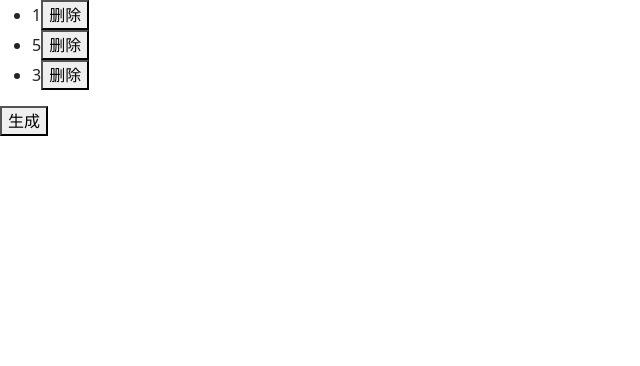
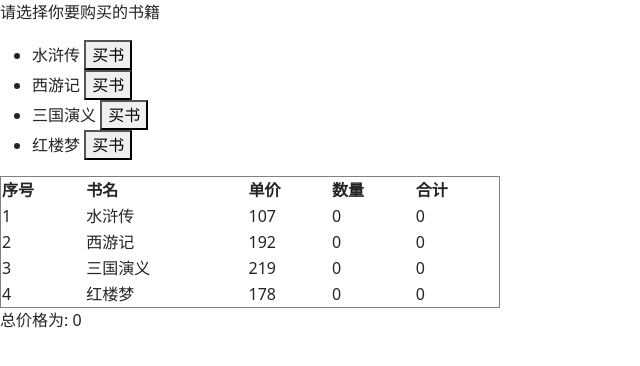
Before and after one commit to jyefddz/vue03, a Vue app: page / in a window 1280 px wide. Shown: the top 366 px of the page, without its empty margins (0-640 px from the left). Built offline with nearby package versions, Linux system fonts and the light colour scheme.

Commit message:
附加练习-4

```diff
--- a/src/App.vue
+++ b/src/App.vue
@@ -1,12 +1,28 @@
 <template>
-  <div id="app">
+  <div>
+    <p>请选择你要购买的书籍</p>
     <ul>
-      <li v-for="(item, ind) in arr" :key="item">
-        <span>{{ item }}</span>
-        <button @click="del(ind)">删除</button>
+      <li v-for="(item,id) in arr" :key="id">{{ item.name }}
+        <button @click="buyFn(id)">买书</button>
       </li>
     </ul>
-    <button @click="add">生成</button>
+    <table border="1" width="500" cellspacing="0">
+      <tr>
+        <th>序号</th>
+        <th>书名</th>
+        <th>单价</th>
+        <th>数量</th>
+        <th>合计</th>
+      </tr>
+      <tr v-for="(item, index) in arr" :key="index">
+        <td>{{ index + 1 }}</td>
+        <td>{{ item.name }}</td>
+        <td>{{ item.price }}</td>
+        <td>{{ item.count }}</td>
+        <td>{{ (item.count) * (item.price) }}</td>
+      </tr>
+    </table>
+    <p>总价格为: {{ sumPrice }}</p>
   </div>
 </template>
 
@@ -14,15 +30,41 @@
 export default {
   data() {
     return {
-      arr: [1, 5, 3],
+      arr: [
+        {
+          name: "水浒传",
+          price: 107,
+          count: 0,
+        },
+        {
+          name: "西游记",
+          price: 192,
+          count: 0,
+        },
+        {
+          name: "三国演义",
+          price: 219,
+          count: 0,
+        },
+        {
+          name: "红楼梦",
+          price: 178,
+          count: 0,
+        },
+      ],
     };
   },
   methods: {
-    add() {
-      this.arr.push(Math.floor(Math.random() * 20));
-    },
-    del(index) {
-      this.arr.splice(index, 1);
+    buyFn(index) {
+      this.arr[index].count++
+    }
+  },
+  computed: {
+    sumPrice() {
+      // 数组里放的是对象, 而对象是复杂类型, 引用关系, 值改变会触发计算属性重新执行
+      return this.arr.reduce((sum, obj) => {
+        return (sum += obj["price"] * obj["count"]);
+      }, 0);
     },
   },
 };
```
Also changed, not shown: src/09.附加练习-4.买点书练习.vue (added, +71 -0 lines).
